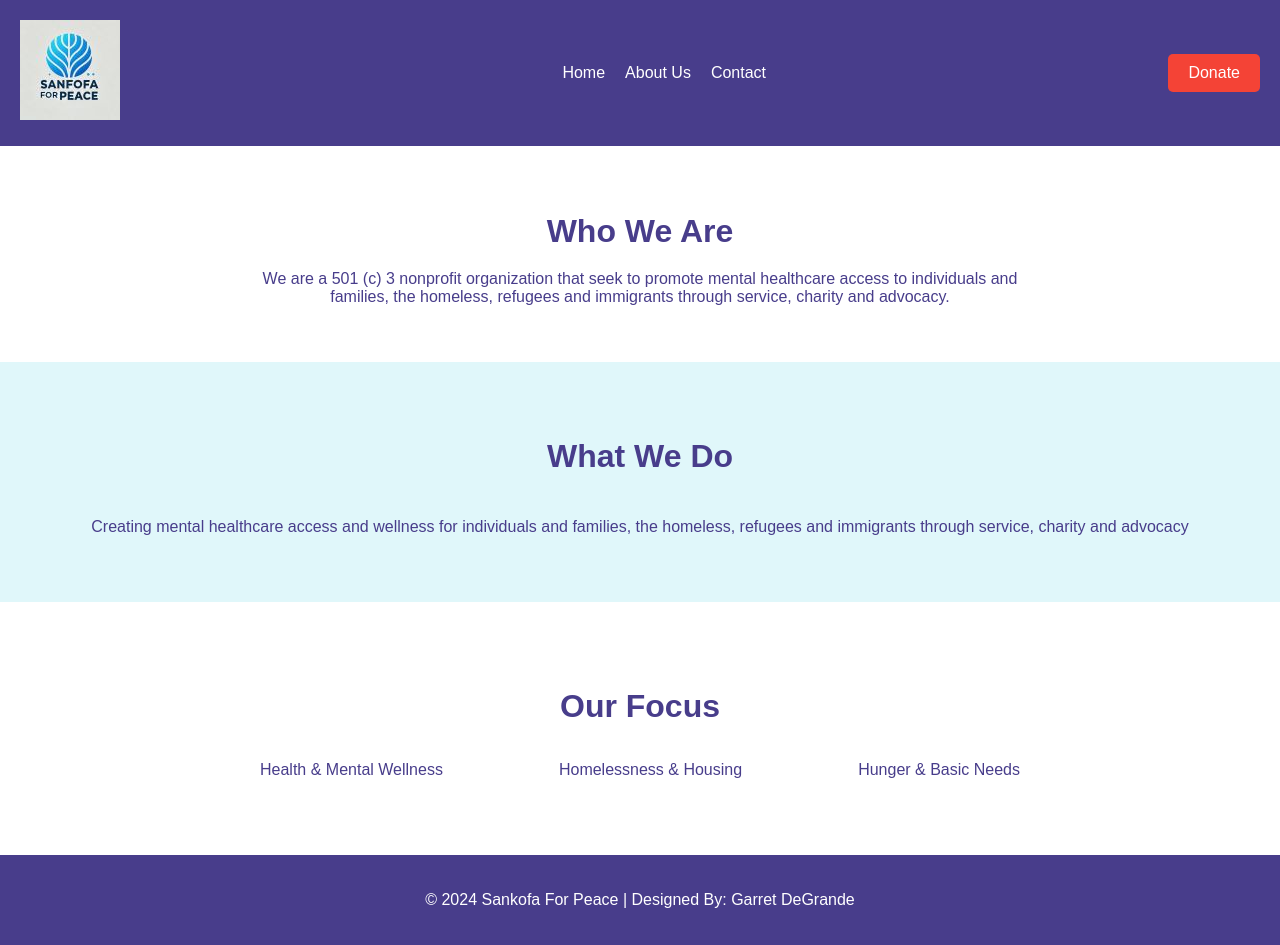
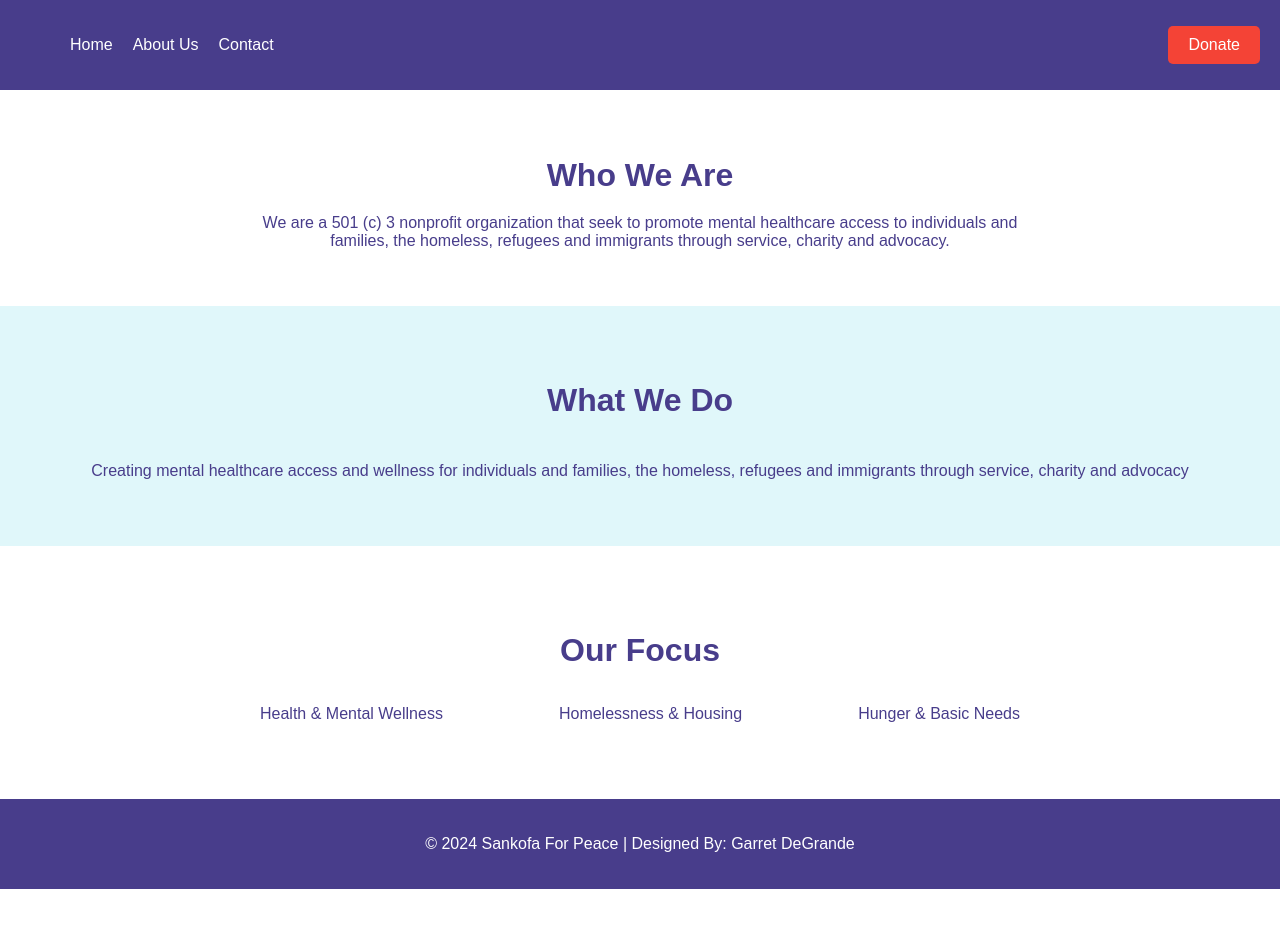
Before and after one commit to GarretMDeGrande/sankofa, a plain HTML site: page about.html in a window 1280 px wide. After the commit the page ends 889 px from the top, so only its background shows below. Drawn offline with Linux system fonts and the light colour scheme.

Commit message:
Update about.html

```diff
--- a/about.html
+++ b/about.html
@@ -11,7 +11,7 @@
 
     <!-- Navigation Bar -->
     <nav class="navbar">
-        <a href="index.html" class="nav-logo"><img src="logo2.jpg"></a>
+
         <ul class="nav-links">
             <li><a href="index.html">Home</a></li>
             <li><a href="about.html">About Us</a></li>
```
